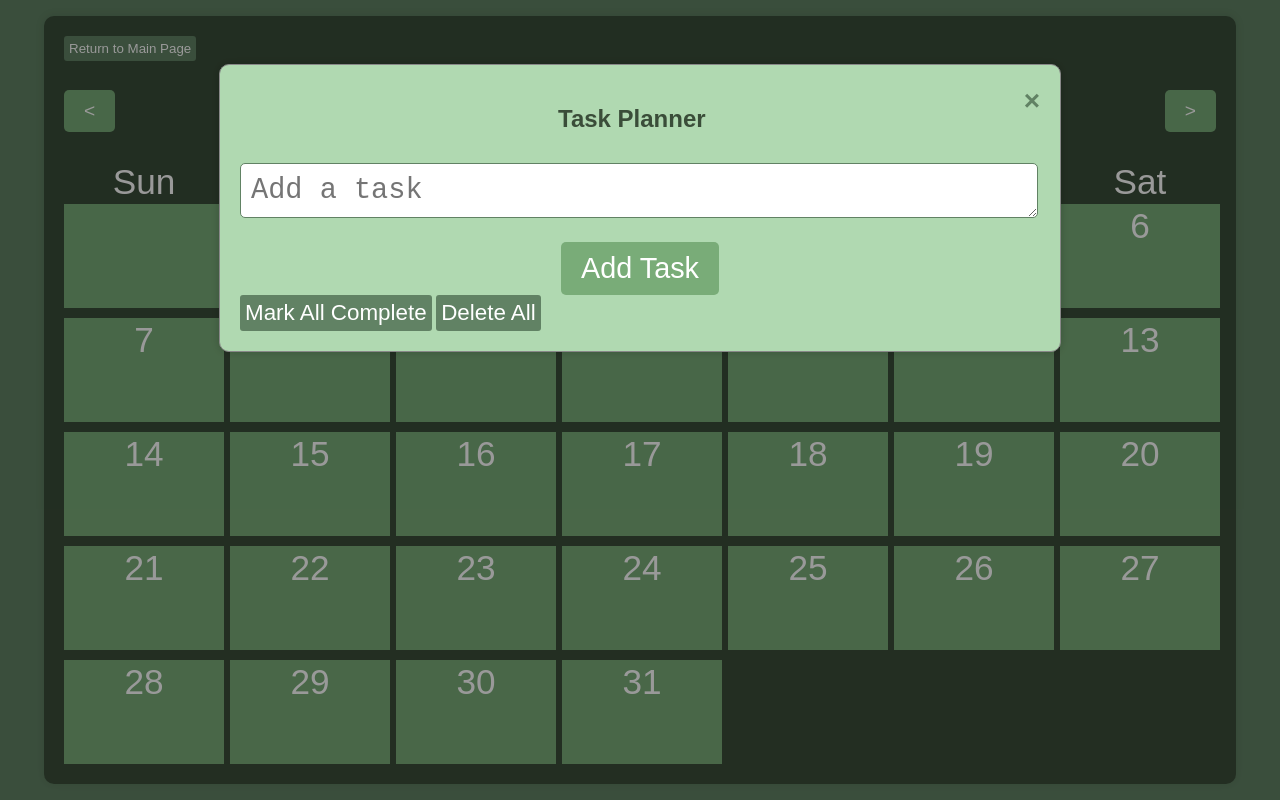
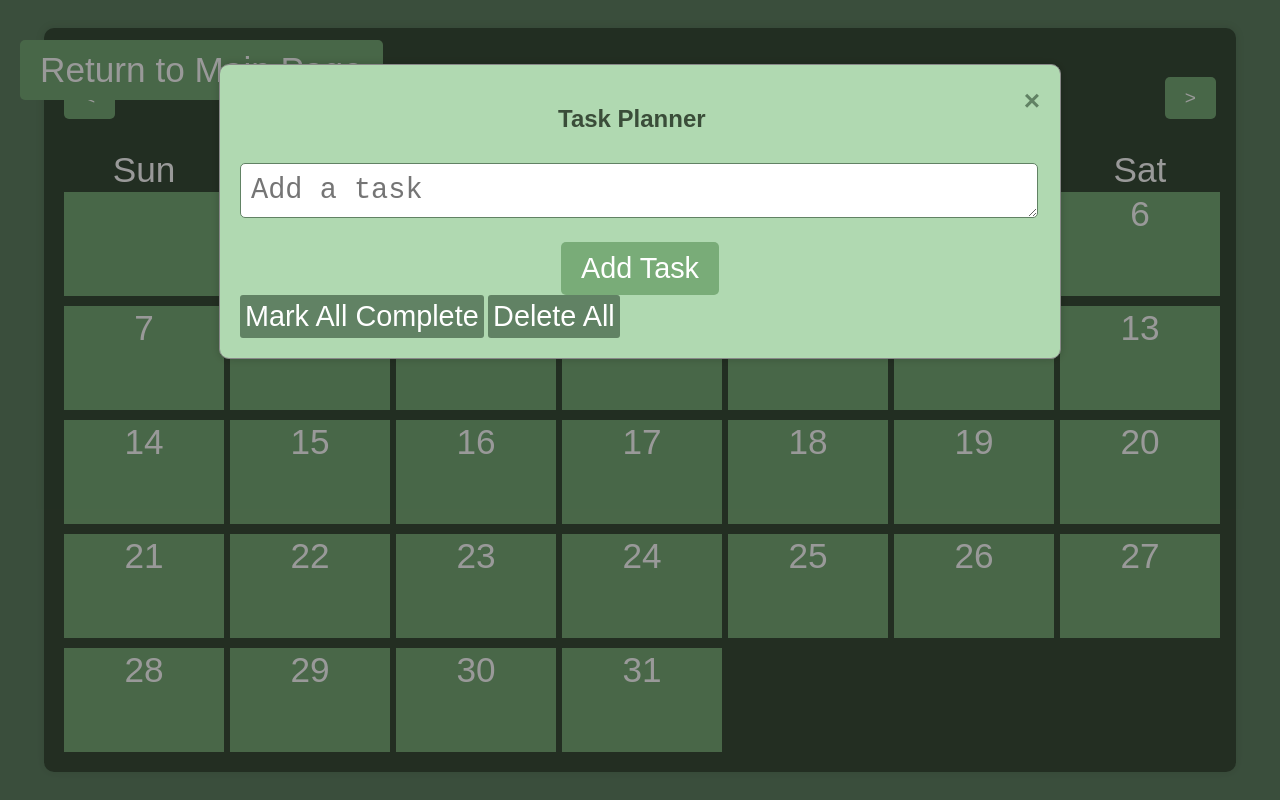
Before and after one commit to snigdhaaaa/WebDevPlannerProject, a plain HTML site: page planner2.html in a window 1280 px wide. Both pictures are taken after a click on the element "10". Drawn offline with Linux system fonts and the light colour scheme.

Commit message:
return to main page button changes

```diff
--- a/planner2.css
+++ b/planner2.css
@@ -7,6 +7,24 @@ body {
     align-items: center;
     height: 100vh;
     margin: 0;
+    position: relative;
+}
+
+#returnMain {
+    position: absolute;
+    top: 40px;
+    left: 20px;
+    background-color: #79AC78;
+    color: white;
+    border: none;
+    padding: 10px 20px;
+    border-radius: 5px;
+    cursor: pointer;
+    font-size: 2.2em;
+}
+
+#returnMain:hover {
+    background-color: #3A4D39;
 }
 
 .calendar {
@@ -96,7 +114,7 @@ h2 {
     font-size: 2.2em;
 }
 #markAllCompleteBtn, #deleteAllBtn{
-    font-size: 1.4em;
+    font-size: 1.8em;
 }
 #addTaskBtn {
     background-color: #79AC78;
@@ -146,12 +164,12 @@ button {
 
 button.complete {
     background-color: #618264;
-    font-size: 1em;
+    font-size: 0.8em;
 }
 
 button.delete {
     background-color: #618264;
-    font-size: 1em;
+    font-size: 0.8em;
 }
 
 button:hover {
```
